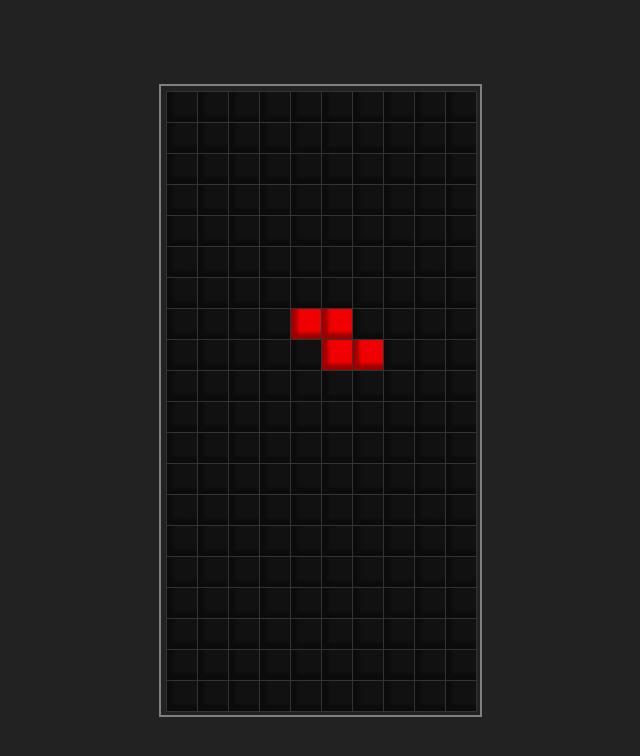
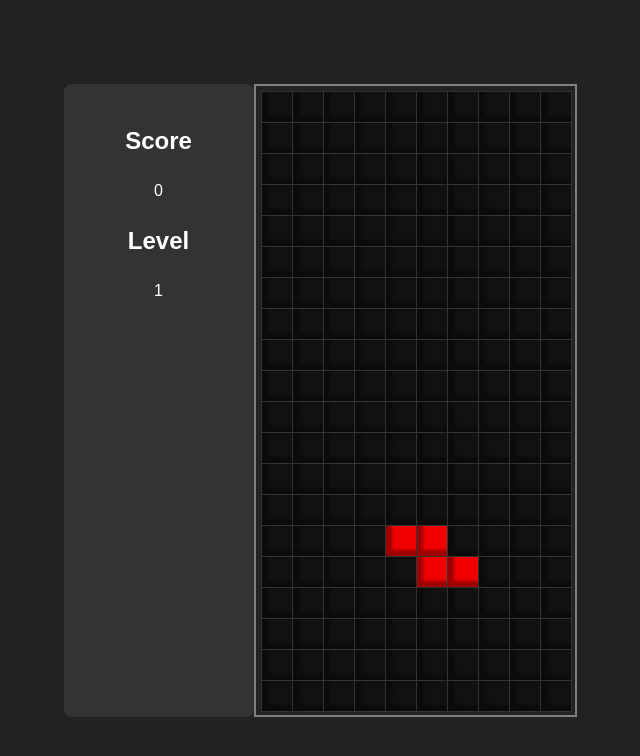
Before and after one commit to gazjosef/react-tetris, a React (Vite) app: page / in a window 1280 px wide. Shown: the top 756 px of the page, without its empty margins (320-960 px from the left). Built offline with nearby package versions, Linux system fonts and the light colour scheme.

Commit message:
Fix: MVP

```diff
--- /dev/null
+++ b/src/components/Scoreboard.tsx
@@ -0,0 +1,30 @@
+import React from "react";
+import styled from "styled-components";
+
+const ScoreBoardWrapper = styled.div`
+  background: #333;
+  color: white;
+  padding: 20px;
+  border-radius: 8px;
+  width: 150px;
+  text-align: center;
+  font-family: Arial, sans-serif;
+`;
+
+interface ScoreBoardProps {
+  score: number;
+  level: number;
+}
+
+const ScoreBoard: React.FC<ScoreBoardProps> = ({ score, level }) => {
+  return (
+    <ScoreBoardWrapper>
+      <h2>Score</h2>
+      <p>{score}</p>
+      <h2>Level</h2>
+      <p>{level}</p>
+    </ScoreBoardWrapper>
+  );
+};
+
+export default ScoreBoard;
--- a/src/game/Game.tsx
+++ b/src/game/Game.tsx
@@ -1,10 +1,8 @@
-import { useState, useEffect } from "react";
-import Grid, {
-  GRID_WIDTH,
-  // GRID_HEIGHT
-} from "../components/Grid";
+import { useState, useEffect, useCallback } from "react";
+import Grid, { GRID_WIDTH } from "../components/Grid";
 import useGameControls from "../hooks/useGameControls";
-import { CenteredGrid } from "../styles/Layout";
+import ScoreBoard from "../components/Scoreboard";
+import { CenteredGrid, Flex } from "../styles/Layout";
 import { getRandomTetromino, Tetromino } from "./tetrominoes";
 import {
   createEmptyGrid,
@@ -12,6 +10,10 @@ import {
   clearFullRows,
   checkCollision,
 } from "../utils/gameUtils";
+
+const LEVEL_SPEED = 1000;
+const POINTS_PER_ROW = 10;
+const POINTS_PER_LEVEL = 100;
 
 const Game = () => {
   const [grid, setGrid] = useState<(string | null)[][]>(createEmptyGrid());
@@ -22,6 +24,8 @@ const Game = () => {
     x: Math.floor(GRID_WIDTH / 2) - 1,
     y: 0,
   });
+  const [score, setScore] = useState(0);
+  const [level, setLevel] = useState(1);
 
   const moveLeft = () => {
     if (
@@ -45,24 +49,22 @@ const Game = () => {
     }
   };
 
-  const drop = () => {
-    if (
-      !checkCollision(grid, currentTetromino, {
-        x: position.x,
-        y: position.y + 1,
-      })
-    ) {
-      setPosition((prev) => ({ ...prev, y: prev.y + 1 }));
-    } else {
-      // Merge tetromino into the grid
-      setGrid((prevGrid) =>
-        clearFullRows(mergeTetromino(prevGrid, currentTetromino, position))
-      );
-      // Spawn new piece
-      setCurrentTetromino(getRandomTetromino());
-      setPosition({ x: Math.floor(GRID_WIDTH / 2) - 1, y: 0 });
-    }
-  };
+  const drop = useCallback(() => {
+    setPosition((prevPos) => {
+      const nextPos = { ...prevPos, y: prevPos.y + 1 };
+      if (checkCollision(grid, currentTetromino, nextPos)) {
+        setGrid((prevGrid) => {
+          const newGrid = mergeTetromino(prevGrid, currentTetromino, prevPos);
+          const { newGrid: updatedGrid, rowsCleared } = clearFullRows(newGrid);
+          setScore((prev) => prev + rowsCleared * POINTS_PER_ROW);
+          return updatedGrid;
+        });
+        setCurrentTetromino(getRandomTetromino());
+        return { x: Math.floor(GRID_WIDTH / 2) - 1, y: 0 };
+      }
+      return nextPos;
+    });
+  }, [grid, currentTetromino]);
 
   const rotate = () => {
     const rotatedShape = currentTetromino.shape[0].map((_, i) =>
@@ -73,6 +75,15 @@ const Game = () => {
       setCurrentTetromino(rotatedTetromino);
     }
   };
+
+  useEffect(() => {
+    setLevel(Math.floor(score / POINTS_PER_LEVEL) + 1);
+  }, [score]);
+
+  useEffect(() => {
+    const interval = setInterval(drop, LEVEL_SPEED / level);
+    return () => clearInterval(interval);
+  }, [drop, level]);
 
   useGameControls({
     moveLeft,
@@ -91,9 +102,12 @@ const Game = () => {
 
         if (checkCollision(grid, currentTetromino, nextPos)) {
           // Merge tetromino into grid and spawn new one
-          setGrid((prevGrid) =>
-            clearFullRows(mergeTetromino(prevGrid, currentTetromino, prevPos))
-          );
+          setGrid((prevGrid) => {
+            const { newGrid } = clearFullRows(
+              mergeTetromino(prevGrid, currentTetromino, prevPos)
+            );
+            return newGrid;
+          });
           setCurrentTetromino(getRandomTetromino());
           return { x: Math.floor(GRID_WIDTH / 2) - 1, y: 0 };
         }
@@ -110,7 +124,11 @@ const Game = () => {
 
   return (
     <CenteredGrid fullScreen>
-      <Grid grid={flatGrid} />
+      <Flex>
+        <ScoreBoard score={score} level={level} />
+
+        <Grid grid={flatGrid} />
+      </Flex>
     </CenteredGrid>
   );
 };
--- a/src/styles/Layout.ts
+++ b/src/styles/Layout.ts
@@ -11,3 +11,18 @@ export const CenteredGrid = styled.div<{
     fullScreen ? "100vh" : height || "auto"};
   width: ${({ fullScreen, width }) => (fullScreen ? "100vw" : width || "auto")};
 `;
+
+export const Flex = styled.div<{
+  justifyContent?: string;
+  alignItems?: string;
+  flexDirection?: string;
+  gap?: string;
+  fullWidth?: boolean;
+}>`
+  display: flex;
+  justify-content: ${({ justifyContent }) => justifyContent || "flex-start"};
+  align-items: ${({ alignItems }) => alignItems || "stretch"};
+  flex-direction: ${({ flexDirection }) => flexDirection || "row"};
+  gap: ${({ gap }) => gap || "0"};
+  width: ${({ fullWidth }) => (fullWidth ? "100%" : "auto")};
+`;
--- a/src/utils/gameUtils.ts
+++ b/src/utils/gameUtils.ts
@@ -57,16 +57,13 @@ export const checkCollision = (
 
 export const clearFullRows = (
   grid: (string | null)[][]
-): (string | null)[][] => {
+): { newGrid: (string | null)[][]; rowsCleared: number } => {
   const newGrid = grid.filter((row) => row.some((cell) => cell === null));
   const rowsCleared = GRID_HEIGHT - newGrid.length;
 
-  console.log(rowsCleared);
-
-  // Add empty rows at the top
   while (newGrid.length < GRID_HEIGHT) {
     newGrid.unshift(Array(GRID_WIDTH).fill(null));
   }
 
-  return newGrid;
+  return { newGrid, rowsCleared };
 };
```
